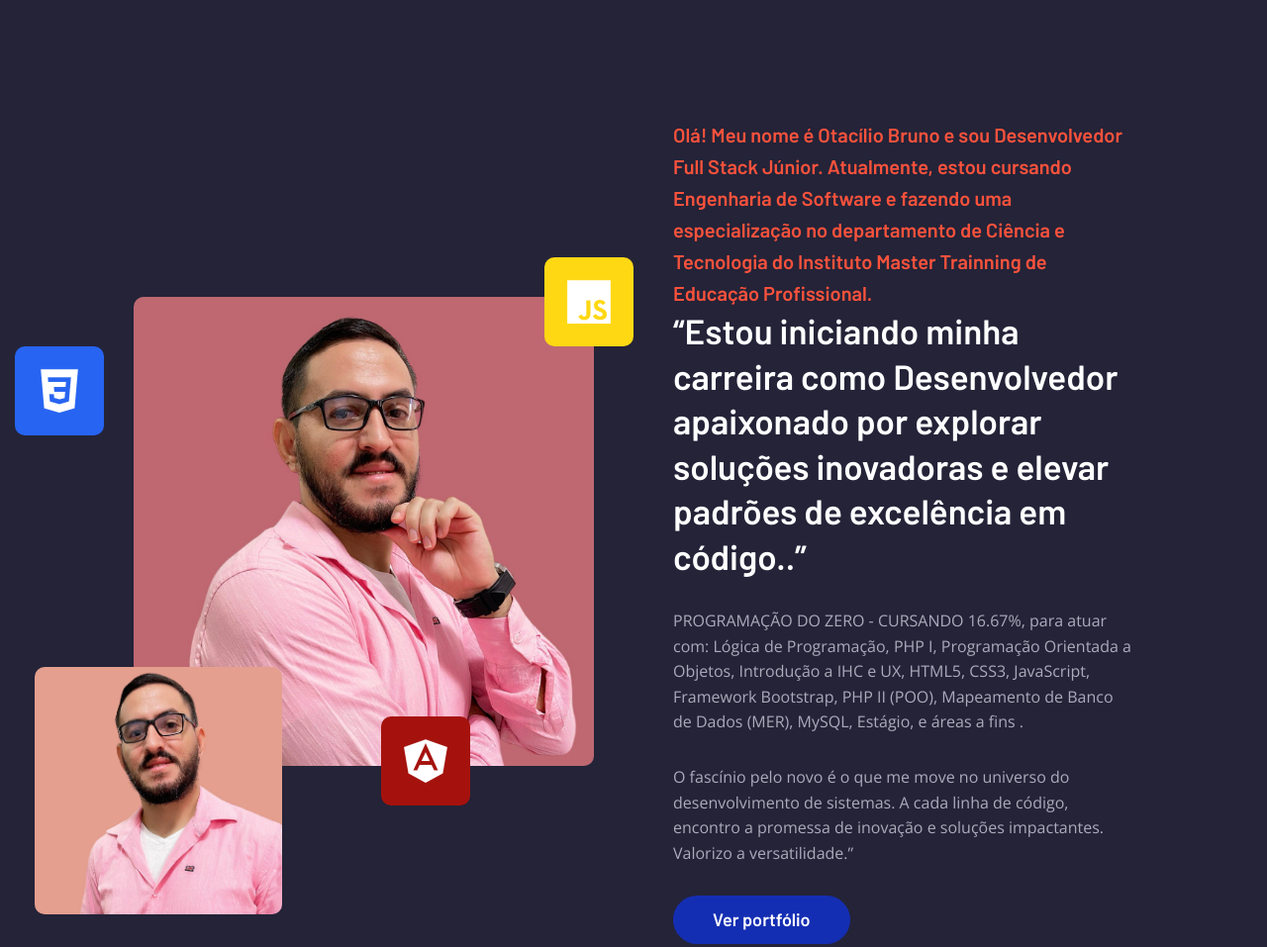
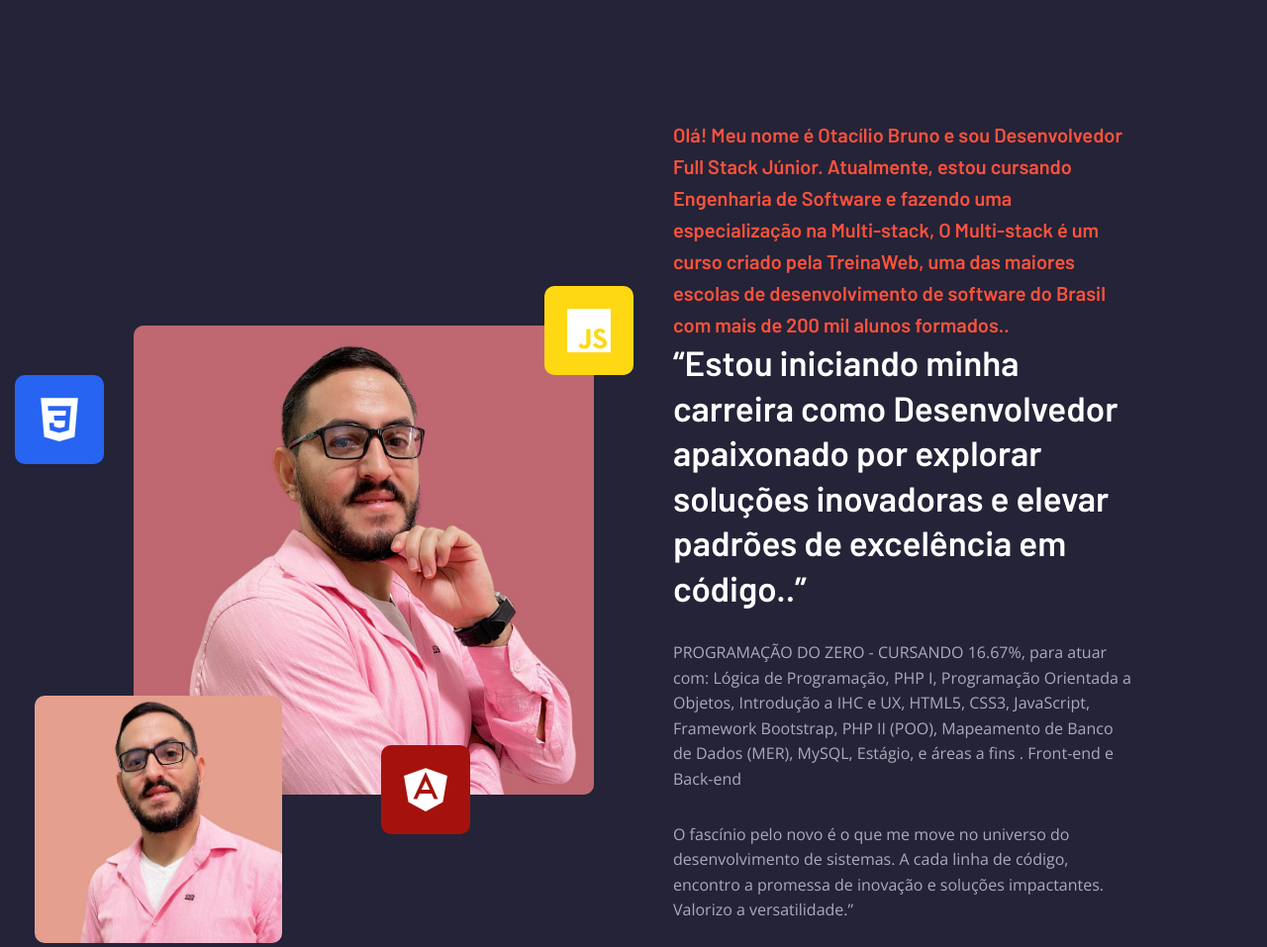
Before and after one commit to otacilio-bruno/master-responsive-portifolio, a plain HTML site: page index.html in a window 1280 px wide. Shown: the part 860-1817 px from the top of the page at 99% size. Drawn offline with nearby package versions, Linux system fonts and the light colour scheme.

Commit message:
atualização

```diff
--- a/index.html
+++ b/index.html
@@ -191,7 +191,8 @@
           <div class="about-content">
 
             <p class="section-subtitle">
-              Olá! Meu nome é Otacílio Bruno e sou Desenvolvedor Full Stack Júnior. Atualmente, estou cursando Engenharia de Software e fazendo uma especialização no departamento de Ciência e Tecnologia do Instituto Master Trainning de Educação Profissional.</p>
+              Olá! Meu nome é Otacílio Bruno e sou Desenvolvedor Full Stack Júnior. Atualmente, estou cursando Engenharia de Software e fazendo uma especialização na Multi-stack, O Multi-stack é um curso criado pela TreinaWeb, uma das maiores escolas de
+desenvolvimento de software do Brasil com mais de 200 mil alunos formados..</p>
 
             <h2 class="h2 section-title">“Estou iniciando minha carreira como Desenvolvedor apaixonado por explorar soluções inovadoras e elevar padrões de excelência em código..”
             </h2>
@@ -200,7 +201,7 @@
               PROGRAMAÇÃO DO ZERO - CURSANDO 16.67%, para atuar com: Lógica de
 Programação, PHP I, Programação Orientada a Objetos, Introdução a IHC e UX, HTML5,
 CSS3, JavaScript, Framework Bootstrap, PHP II (POO), Mapeamento de Banco de Dados
-(MER), MySQL, Estágio, e áreas a fins .
+(MER), MySQL, Estágio, e áreas a fins . Front-end e Back-end
             </p>
 
             <p class="section-text">
```
